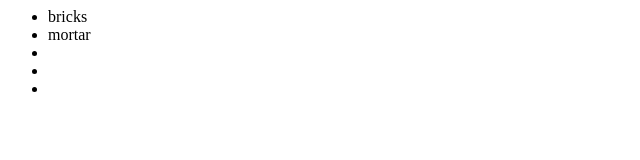
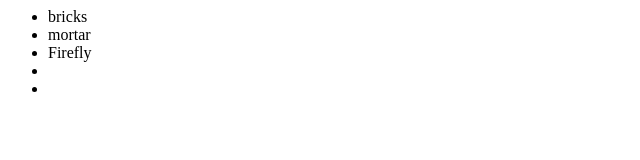
Before and after one commit to surrealitygenesis/SGenBirth, a plain HTML site: page index.html in a window 1280 px wide. Shown: the full height of the page, 0-640 px from the left. Drawn offline with Linux system fonts and the light colour scheme.

Commit message:
repo update

```diff
--- a/index.html
+++ b/index.html
@@ -5,7 +5,7 @@
 			<ul>
 				<li>bricks</li>
 				<li>mortar</li>
-				<li></li>
+				<li>Firefly</li>
 				<li></li>
 				<li></li>
 			</ul>
```
Also changed, not shown: 1 other file.
